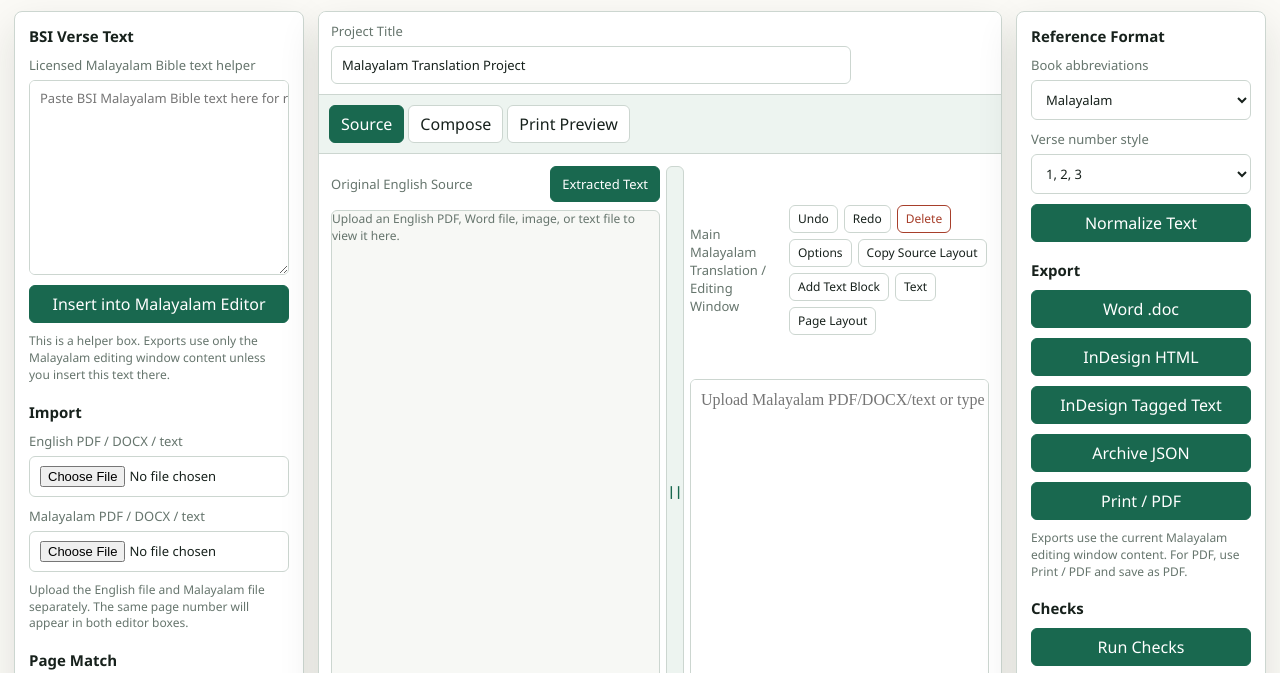
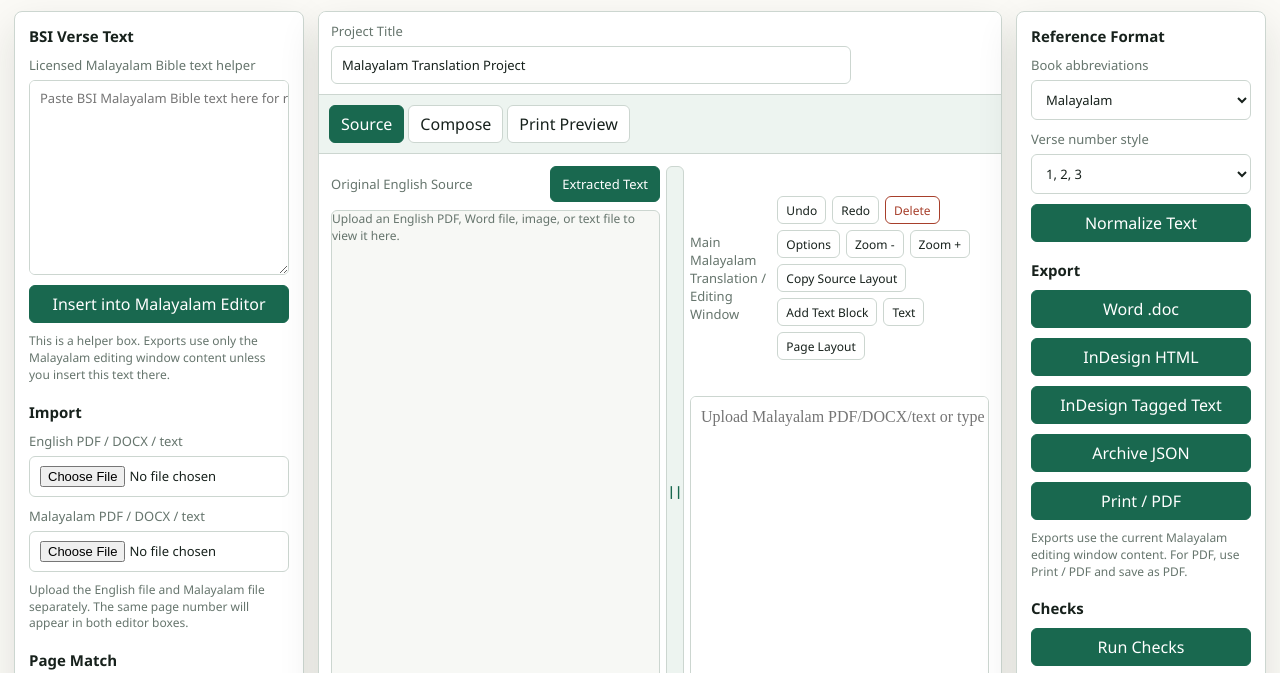
Before and after one commit to Jayasree2020/ISB-malayalam, a website: page index.html in a window 1280 px wide. Shown: the part 93-766 px from the top of the page. Drawn offline with nearby package versions, Linux system fonts and the light colour scheme.

Commit message:
Add Malayalam editor zoom controls: index.html

```diff
--- a/index.html
+++ b/index.html
@@ -113,6 +113,8 @@ salvation=രക്ഷ</textarea>
                   <button id="redoEditBtn" class="secondary" type="button">Redo</button>
                   <button id="deleteSelectionBtn" class="secondary danger" type="button">Delete</button>
                   <button id="editorOptionsBtn" class="secondary" type="button">Options</button>
+                  <button id="zoomOutMalayalamBtn" class="secondary" type="button">Zoom -</button>
+                  <button id="zoomInMalayalamBtn" class="secondary" type="button">Zoom +</button>
                   <button id="copyLayoutInlineBtn" class="secondary" type="button">Copy Source Layout</button>
                   <button id="addTextBlockBtn" class="secondary" type="button">Add Text Block</button>
                   <button id="textModeBtn" class="secondary" type="button">Text</button>
```
